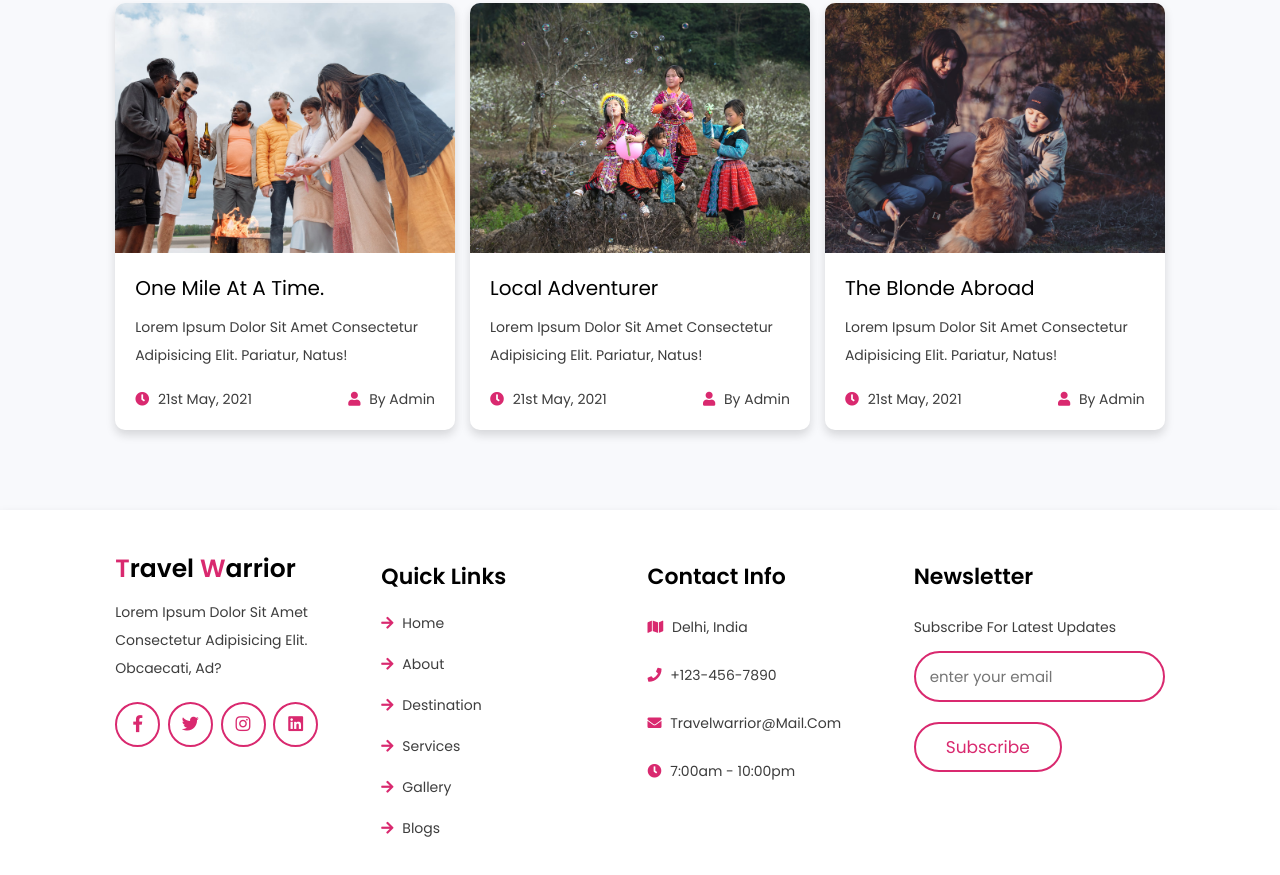
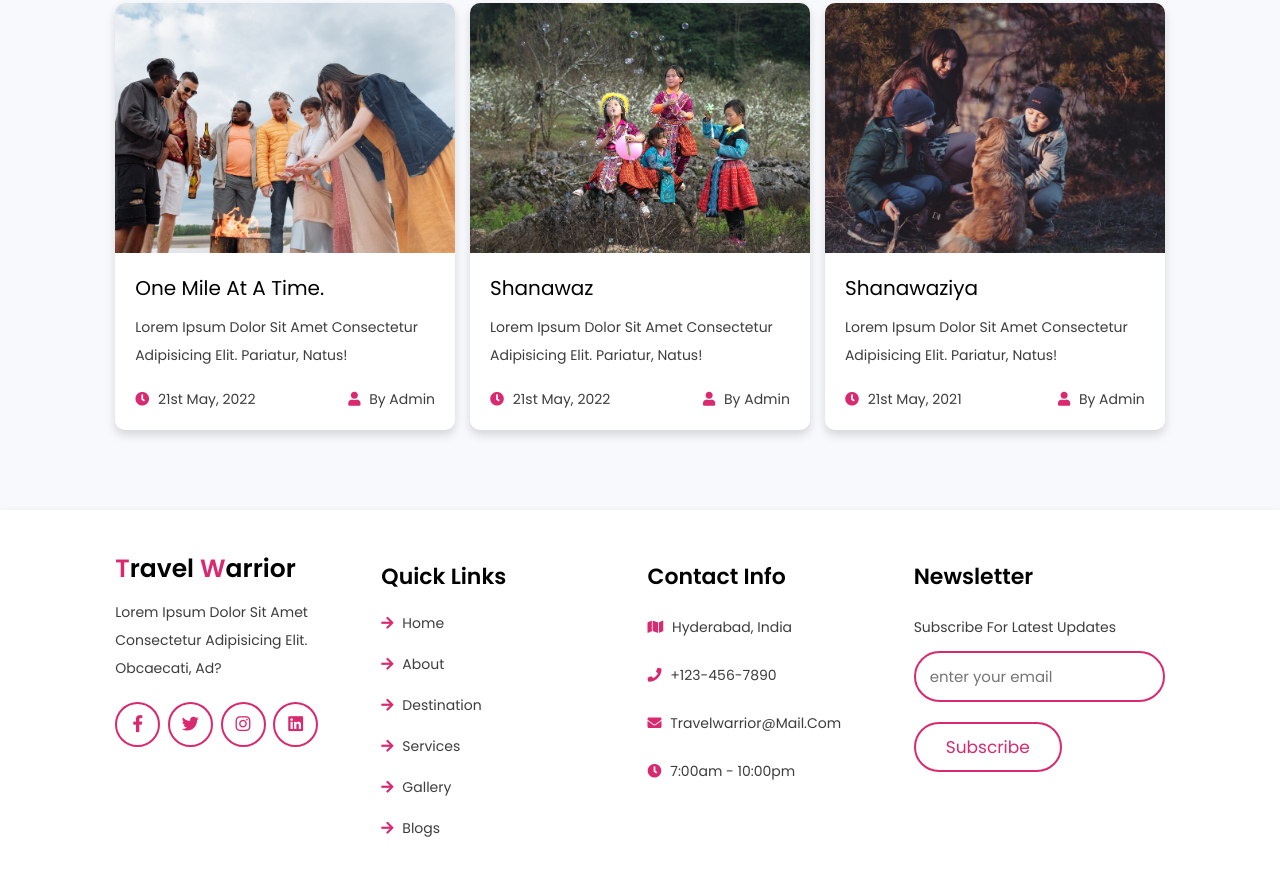
Before and after one commit to saleemsyed815/travel, a plain HTML site: page index.html in a window 1280 px wide. Shown: the part 5772-6647 px from the top of the page. Drawn offline with nearby package versions, Linux system fonts and the light colour scheme.

Commit message:
Update index.html

```diff
--- a/index.html
+++ b/index.html
@@ -426,7 +426,7 @@
                     <a href="#" class="link">One Mile At A Time.</a>
                     <p>Lorem ipsum dolor sit amet consectetur adipisicing elit. Pariatur, natus!</p>
                     <div class="icon">
-                        <a href="#"><i class="fas fa-clock"></i> 21st may, 2021</a>
+                        <a href="#"><i class="fas fa-clock"></i> 21st may, 2022</a>
                         <a href="#"><i class="fas fa-user"></i> by admin</a>
                     </div>
                 </div>
@@ -437,10 +437,10 @@
                     <img src="images/blog-2.jpg" alt="">
                 </div>
                 <div class="content">
-                    <a href="#" class="link">Local Adventurer</a>
+                    <a href="#" class="link">Shanawaz</a>
                     <p>Lorem ipsum dolor sit amet consectetur adipisicing elit. Pariatur, natus!</p>
                     <div class="icon">
-                        <a href="#"><i class="fas fa-clock"></i> 21st may, 2021</a>
+                        <a href="#"><i class="fas fa-clock"></i> 21st may, 2022</a>
                         <a href="#"><i class="fas fa-user"></i> by admin</a>
                     </div>
                 </div>
@@ -451,7 +451,7 @@
                     <img src="images/blog-3.jpg" alt="">
                 </div>
                 <div class="content">
-                    <a href="#" class="link">The Blonde Abroad</a>
+                    <a href="#" class="link">Shanawaziya</a>
                     <p>Lorem ipsum dolor sit amet consectetur adipisicing elit. Pariatur, natus!</p>
                     <div class="icon">
                         <a href="#"><i class="fas fa-clock"></i> 21st may, 2021</a>
@@ -495,7 +495,7 @@
 
             <div class="box" data-aos="fade-up" data-aos-delay="450">
                 <h3>contact info</h3>
-                <p> <i class="fas fa-map"></i> Delhi, india </p>
+                <p> <i class="fas fa-map"></i> Hyderabad, india </p>
                 <p> <i class="fas fa-phone"></i> +123-456-7890 </p>
                 <p> <i class="fas fa-envelope"></i> travelwarrior@mail.com </p>
                 <p> <i class="fas fa-clock"></i> 7:00am - 10:00pm </p>
```
